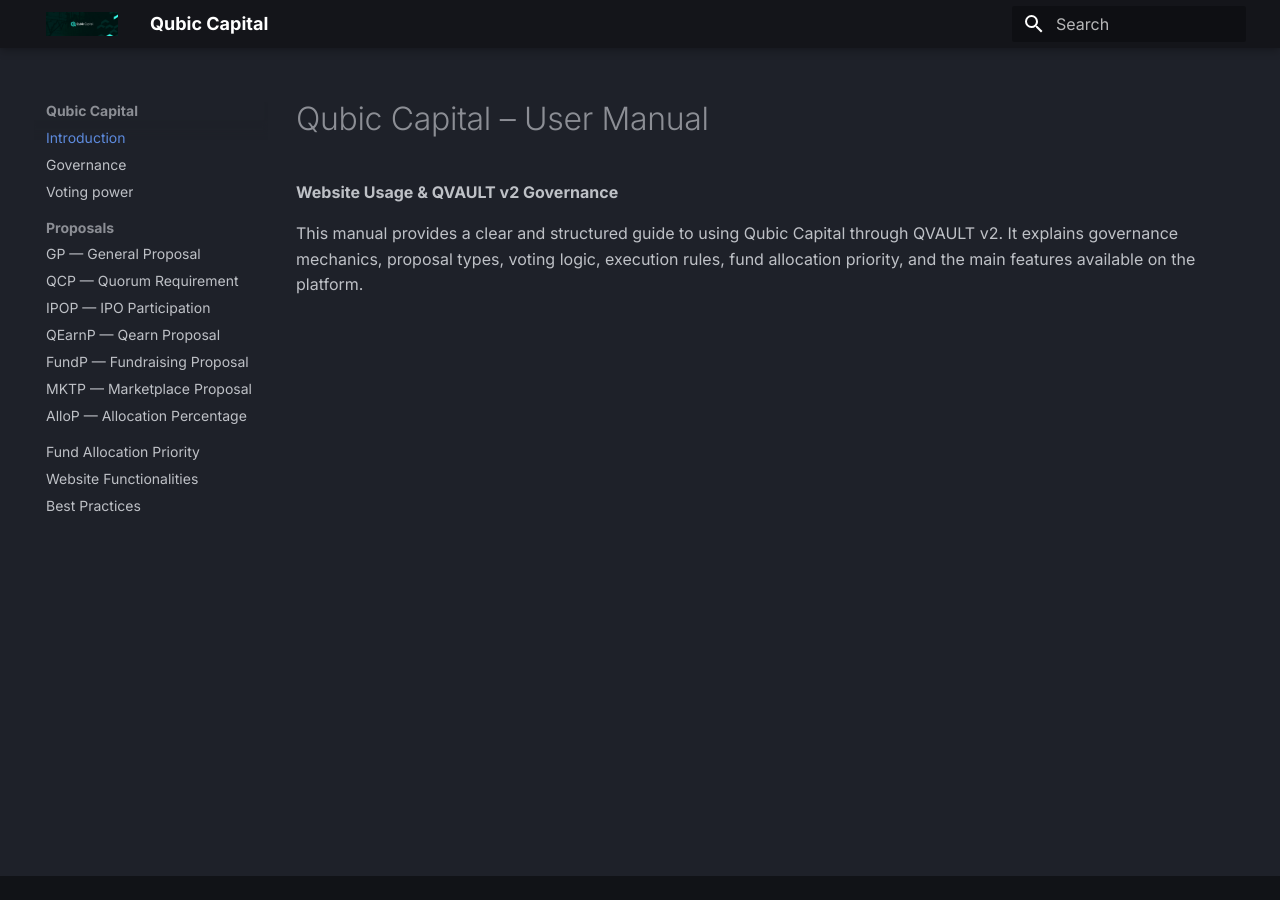
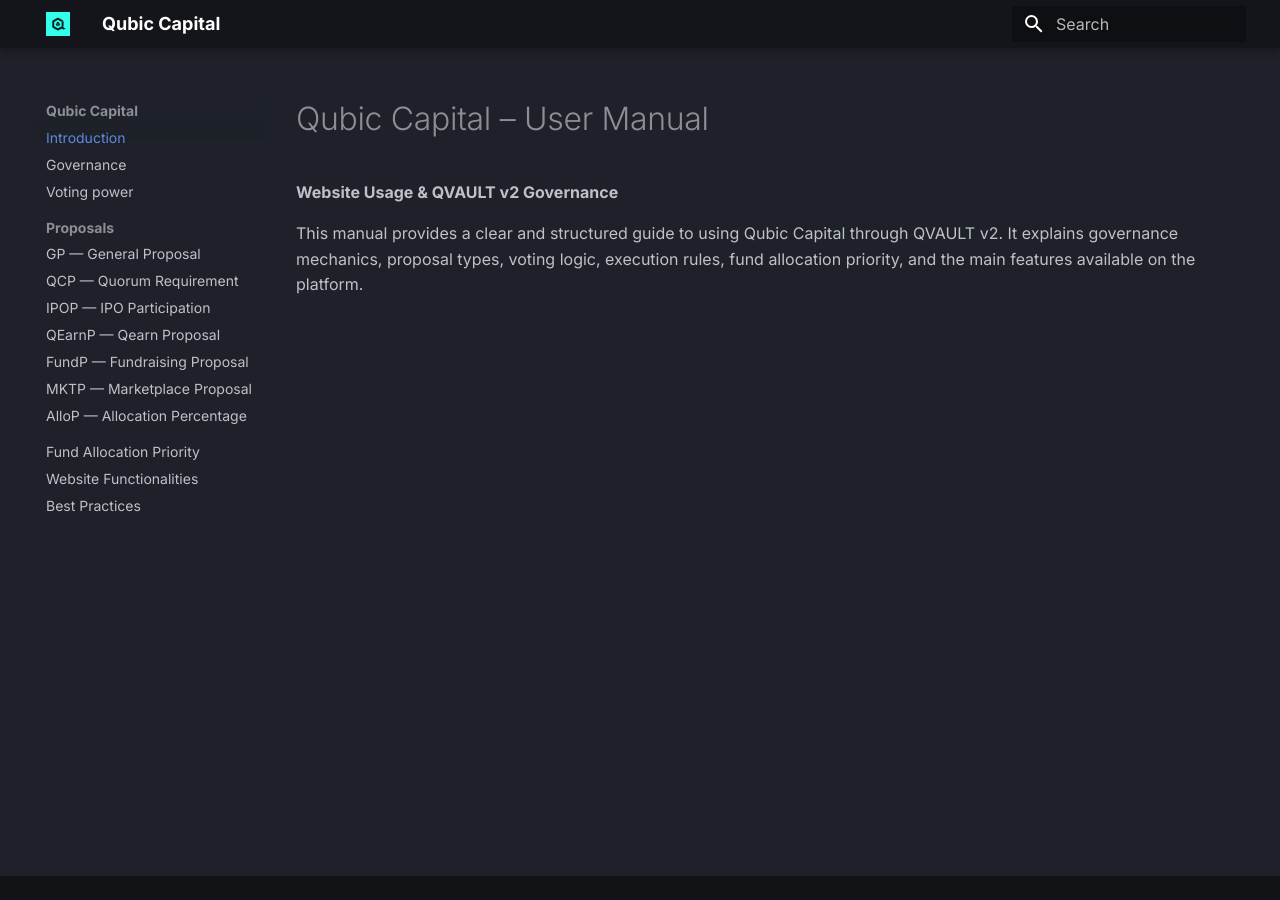
Before and after one commit to HermanToothrot10/qubic-capital-manual, an MkDocs documentation site: the page built from docs/index.md, in a window 1280 px wide. Built offline with MkDocs 1.6.1 and Material for MkDocs 9.7.7, drawn with Linux system fonts in a browser that asks for light colours.

Commit message:
Update mkdocs.yml

```diff
--- a/mkdocs.yml
+++ b/mkdocs.yml
@@ -4,8 +4,8 @@
 theme:
   name: material
   language: en
-  logo: assets/logo.png
-  favicon: assets/logo.png
+  logo: assets/logo1.png
+  favicon: assets/logo1.png
   palette:
     - scheme: slate
       primary: black
```
